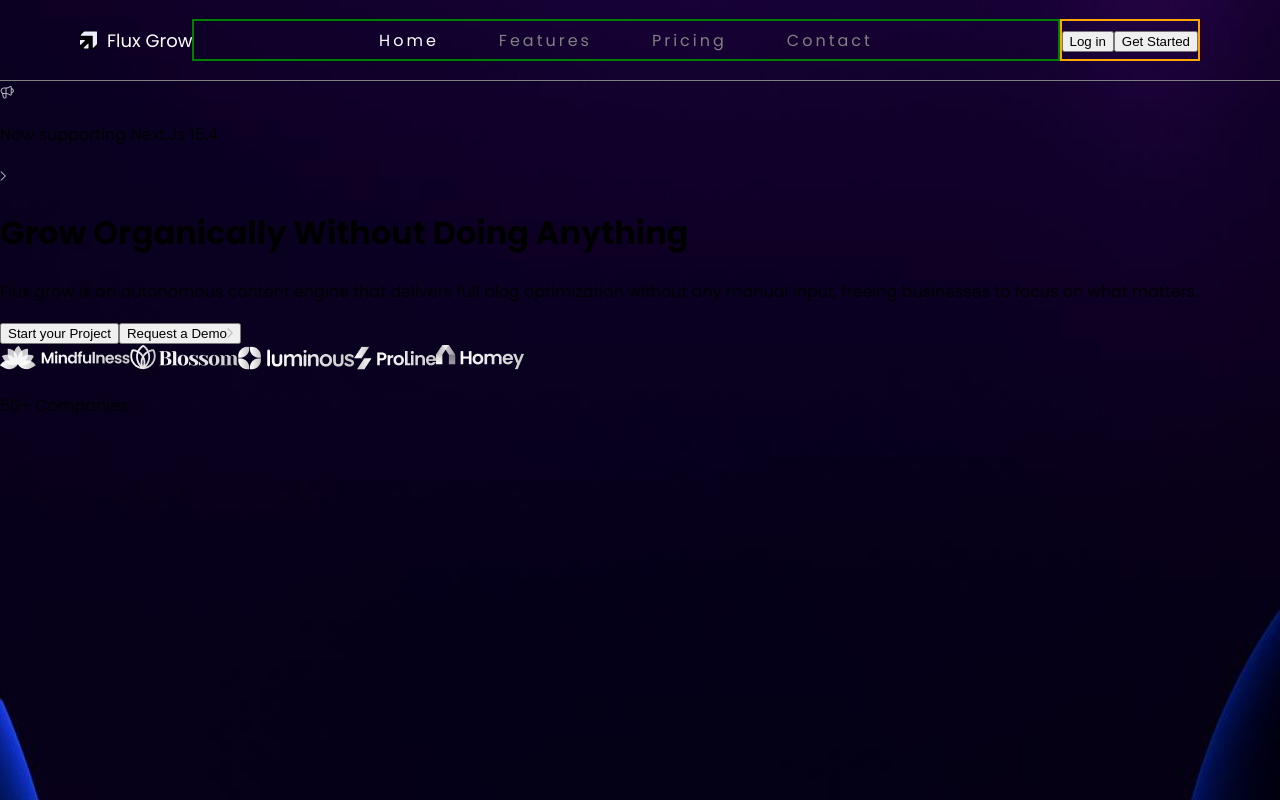
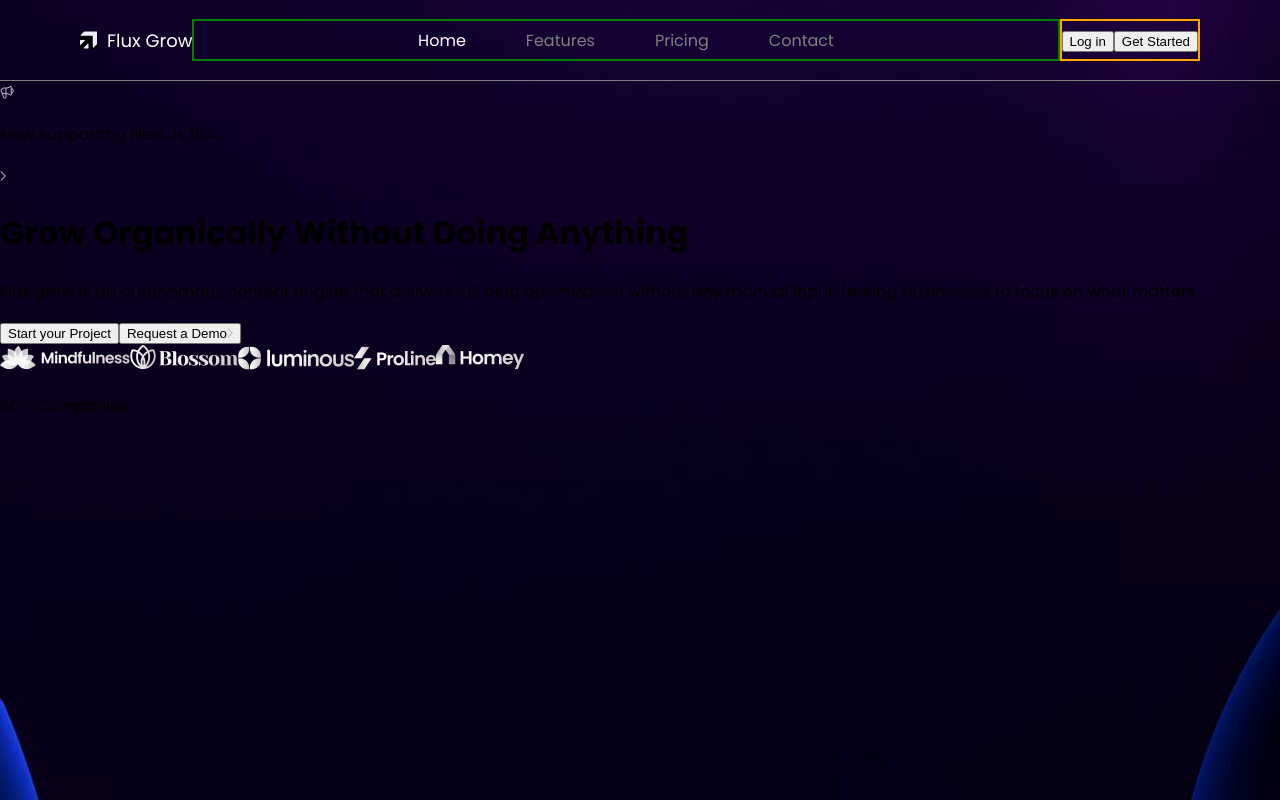
Before and after one commit to Mighty97/Flux-Grow, a React (Vite) app: page / in a window 1280 px wide. Built offline with nearby package versions, Linux system fonts and the light colour scheme.

Commit message:
letter spacing for nav link corrected

```diff
--- a/src/component/Header.css
+++ b/src/component/Header.css
@@ -49,7 +49,7 @@
   color: grey;
   font-size: 16px;
   font-weight: 400;
-  letter-spacing: 3px;
+  letter-spacing: 0px;
   font-style: regular;
   line-height: 19px;
 }
```
